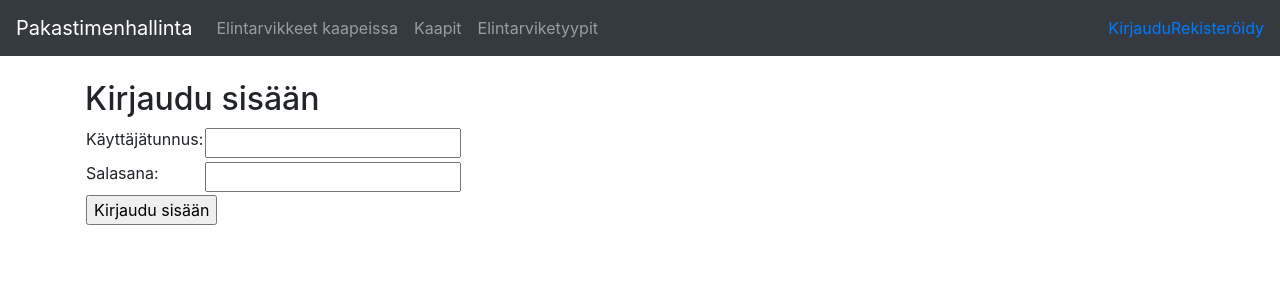
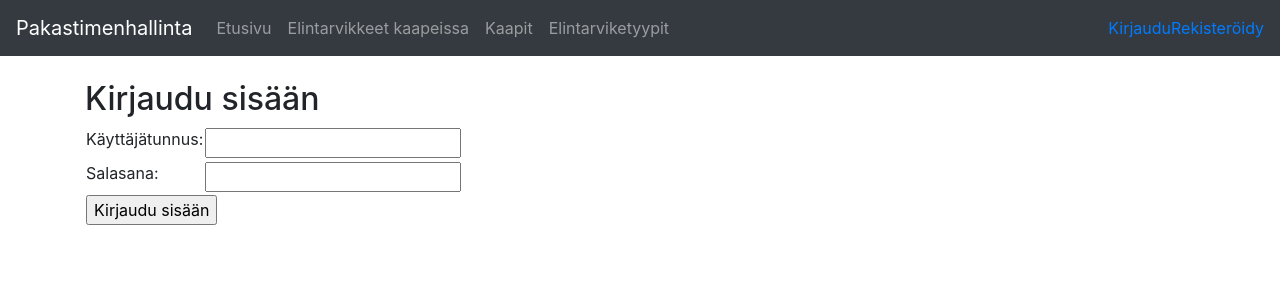
Before and after one commit to lukxsx/PakastimenHallinta, a Flask app: page /auth/kirjaudu in a window 1280 px wide. Shown: the top 300 px of the page. Run offline with Flask 2, Linux system fonts and the light colour scheme; some libraries are stand-ins or nearby versions.

Commit message:
Linkki etusivulle

```diff
--- a/application/templates/layout.html
+++ b/application/templates/layout.html
@@ -16,6 +16,9 @@
     </button>
     <div class="collapse navbar-collapse" id="navbarCollapse">
         <ul class="navbar-nav mr-auto">
+            <li class="nav-item">
+                <a class="nav-link" href="{{ url_for('index') }} ">Etusivu</a>
+            </li>
             <li class="nav-item">
                 <a class="nav-link" href="{{ url_for('ek_listaus') }} ">Elintarvikkeet kaapeissa</a>
             </li>
```
